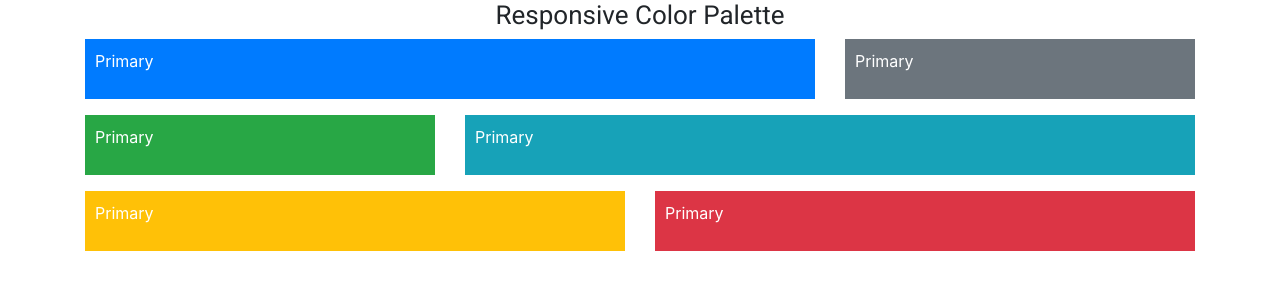
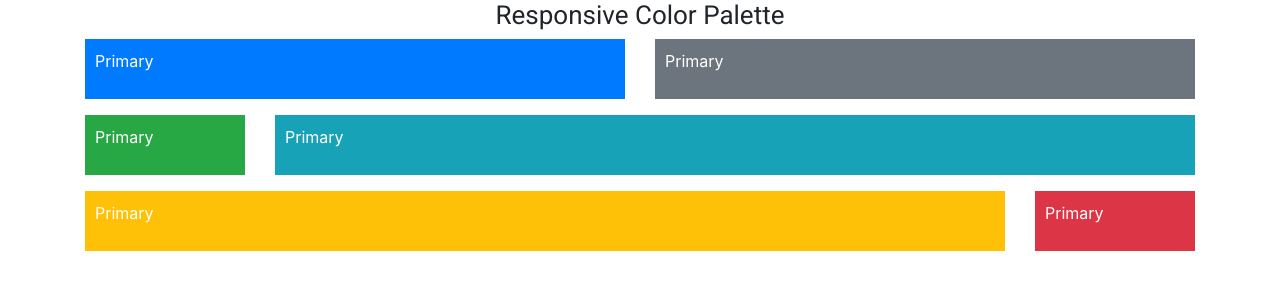
Before and after one commit to divakarmanchala6/1.-Color-Palette, a plain HTML site: page index.html in a window 1280 px wide. Drawn offline with nearby package versions, Linux system fonts and the light colour scheme; a web font is replaced by a local one.

Commit message:
Medium (Size >= 768px) Screen

```diff
--- a/index.html
+++ b/index.html
@@ -11,32 +11,32 @@
     <h1 class="heading">Responsive Color Palette</h1>
     <div class="container">
         <div class="row">
-            <div class="col-12 col-sm-8 mb-3">
+            <div class="col-12 col-sm-8 col-md-6 mb-3">
                 <div class="box bg-primary">
                     <p class="color-name">Primary</p>
                 </div>
             </div>
-            <div class="col-12 col-sm-4 mb-3">
+            <div class="col-12 col-sm-4 col-md-6 mb-3">
                 <div class="box bg-secondary">
                     <p class="color-name">Primary</p>
                 </div>
             </div>
-            <div class="col-12 col-sm-4 mb-3">
+            <div class="col-12 col-sm-4 col-md-2 mb-3">
                 <div class="box bg-success">
                     <p class="color-name">Primary</p>
                 </div>
             </div>
-            <div class="col-12 col-sm-8 mb-3">
+            <div class="col-12 col-sm-8 col-md-10 mb-3">
                 <div class="box bg-info">
                     <p class="color-name">Primary</p>
                 </div>
             </div>
-            <div class="col-12 col-sm-6 mb-3">
+            <div class="col-12 col-sm-6 col-md-10 mb-3">
                 <div class="box bg-warning">
                     <p class="color-name">Primary</p>
                 </div>
             </div>
-            <div class="col-12 col-sm-6 mb-3">
+            <div class="col-12 col-sm-6 col-md-2 mb-3">
                 <div class="box bg-danger">
                     <p class="color-name">Primary</p>
                 </div>
```
